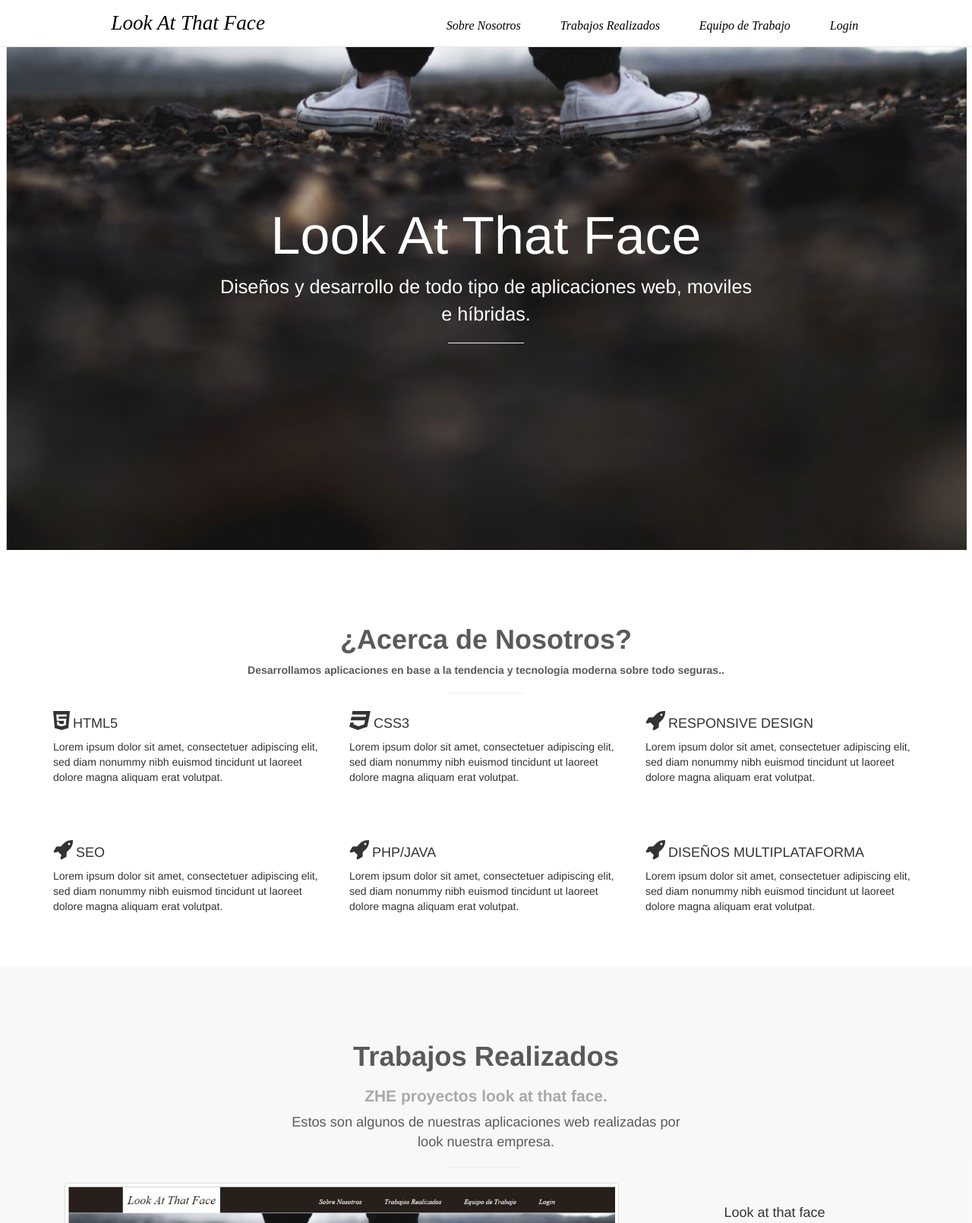
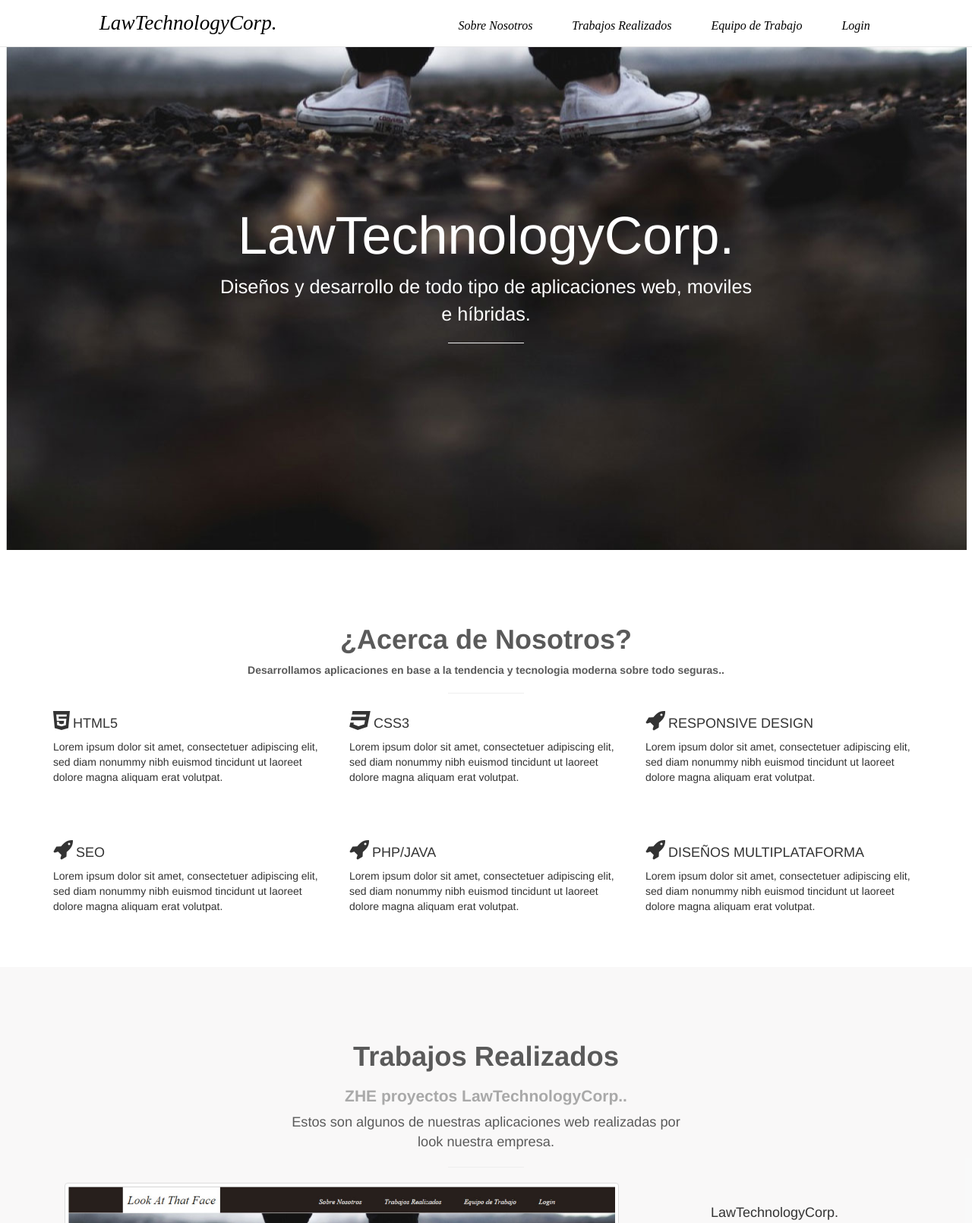
Before and after one commit to juancol23/Por, a plain HTML site: page index.html in a window 1280 px wide. Shown: the top 1610 px of the page at 76% size. Drawn offline with nearby package versions, Linux system fonts and the light colour scheme.

Commit message:
appandroid

```diff
--- a/index.html
+++ b/index.html
@@ -2,18 +2,18 @@
 <html lang="es">
 <head>
 	<meta charset="UTF-8">
-	<title>Look at that face</title>
+	<title>LawTechnologyCorp.</title>
 
-    <meta name="Description" content="Author: Juan Valdemar. look at that faces, desarollo de aplicacines, construccion de aplicaciones web moviles hibridas.">
-    <meta name="keyword" content="HTML, CSS, look at that faces, Web standards, desarrollo web, app web, aplicaciones web, php and java, php y java, seo" />
+    <meta name="Description" content="Author: Juan Valdemar. LawTechnologyCorp.s, desarollo de aplicacines, construccion de aplicaciones web moviles hibridas.">
+    <meta name="keyword" content="HTML, CSS, LawTechnologyCorp.s, Web standards, desarrollo web, app web, aplicaciones web, php and java, php y java, seo" />
 	<meta name="viewport" content="width=device-width, initial-scale=1" />
 
     <meta property='og:locale' content='es_ES'/>
     <meta property='og:type' content='website'/>
-    <meta property="og:title" content="Look at that face" />
-    <meta property='og:description' content='Author: Juan Valdemar. look at that faces, desarollo de aplicacines, construccion de aplicaciones web moviles hibridas.'/>
+    <meta property="og:title" content="LawTechnologyCorp." />
+    <meta property='og:description' content='Author: Juan Valdemar. LawTechnologyCorp.s, desarollo de aplicacines, construccion de aplicaciones web moviles hibridas.'/>
     <meta property="og:url" content="http://web-team.esy.es/" />
-    <meta property='og:site_name' content='Look at that face'/>
+    <meta property='og:site_name' content='LawTechnologyCorp.'/>
     <meta property="og:image" content="http://web-team.esy.es/images/portafolio-7.jpg" />
 
 	<link rel="stylesheet" href="css/bootstrap.css">
@@ -28,7 +28,7 @@
 	 <!-- Navigation -->
 	<nav class="menu navbar navbar-default navbar-fixed-top">
 		<ul>
-			<a href="#lookatthatface"><li class="logo">Look At That Face</li></a>
+			<a href="#lookatthatface"><li class="logo">LawTechnologyCorp.</li></a>
 			<a href="#opccion"><li>Sobre Nosotros</li></a>
 			<a href="#portfolio"><li>Trabajos Realizados</li></a>
 			<a href="team.php"><li>Equipo de Trabajo</li></a>
@@ -40,12 +40,12 @@
 		</div>
 	</nav>
 
-    <!-- Look At That Face  -->
+    <!-- LawTechnologyCorp.  -->
 
 <section id="lookatthatface">
 	<div class="container">
 		<div class="col-md-12">
-			<h1 class="text-center tittle">Look At That Face</h1>
+			<h1 class="text-center tittle">LawTechnologyCorp.</h1>
 			<p class="text-center subtitle">Diseños y desarrollo de todo tipo de aplicaciones web, moviles <br>  e híbridas.</p>
 			<hr class="small">
         </div>
@@ -157,7 +157,7 @@
         <div class="row">
             <div class="col-lg-12 text-center">
                 <h2 class="tittle">Trabajos Realizados</h2>
-                <h3 class="grayclaro">ZHE  proyectos look at that face.</h3>
+                <h3 class="grayclaro">ZHE  proyectos LawTechnologyCorp..</h3>
                 <p class="text-center subtitle">Estos son algunos de nuestras aplicaciones web realizadas por <br>
                     look nuestra empresa.</p>
                 <hr class="small">
@@ -170,7 +170,7 @@
                 </a>
                 <div class="portfolio-caption  col-md-4">
                     <br>
-                    <h4>Look at that face</h4>
+                    <h4>LawTechnologyCorp.</h4>
                     <p class="text-muted">Lorem ipsum dolor sit amet, consectetur adipisicing elit, sed do eiusmod
 tempor incididunt ut labore et dolore magna aliqua. Ut enim ad minim veniam,
 quis nostrud exercitation ullamco laboris nisi ut aliquip ex ea commodo
@@ -368,7 +368,7 @@ proident, sunt in culpa qui officia deserunt mollit anim id est laborum.</p>
         <div class="container">
             <div class="row">
                 <div class="footer-col col-md-4">
-                    <h3>Look At That Face</h3>
+                    <h3>LawTechnologyCorp.</h3>
                     <p>Nos encargamos en el desarrollo <br>
                     de aplicaciones web, nativas e hibridas  <br>
                     y diseño de sitios web
@@ -410,7 +410,7 @@ proident, sunt in culpa qui officia deserunt mollit anim id est laborum.</p>
         <div class="container">
             <div class="row">
                 <div class="col-lg-12">
-                    Copyright &copy; Look At That Face 2015
+                    Copyright &copy; LawTechnologyCorp. 2015
                 </div>
             </div>
         </div>
@@ -433,7 +433,7 @@ proident, sunt in culpa qui officia deserunt mollit anim id est laborum.</p>
                     <div class="modal-body text-center">
                         <br><br>
                         <!-- Project Details Go Here -->
-                        <h2>Project Look At That Face</h2>
+                        <h2>Project LawTechnologyCorp.</h2>
                         <p class="grayclaro">Lorem ipsum dolor sit amet consecteturLorem ipsum dolor sit amet consecteturLorem ipsum dolor sit amet consectetur.</p>
                          <img class="img-responsive i-b" src="images/portafolio-7.jpg" alt="">
                         <p>Lorem ipsum dolor sit amet consec teturLorem ipsum dolor sit amet consectetur.</p>
```
Also changed, not shown: 1 other file.
